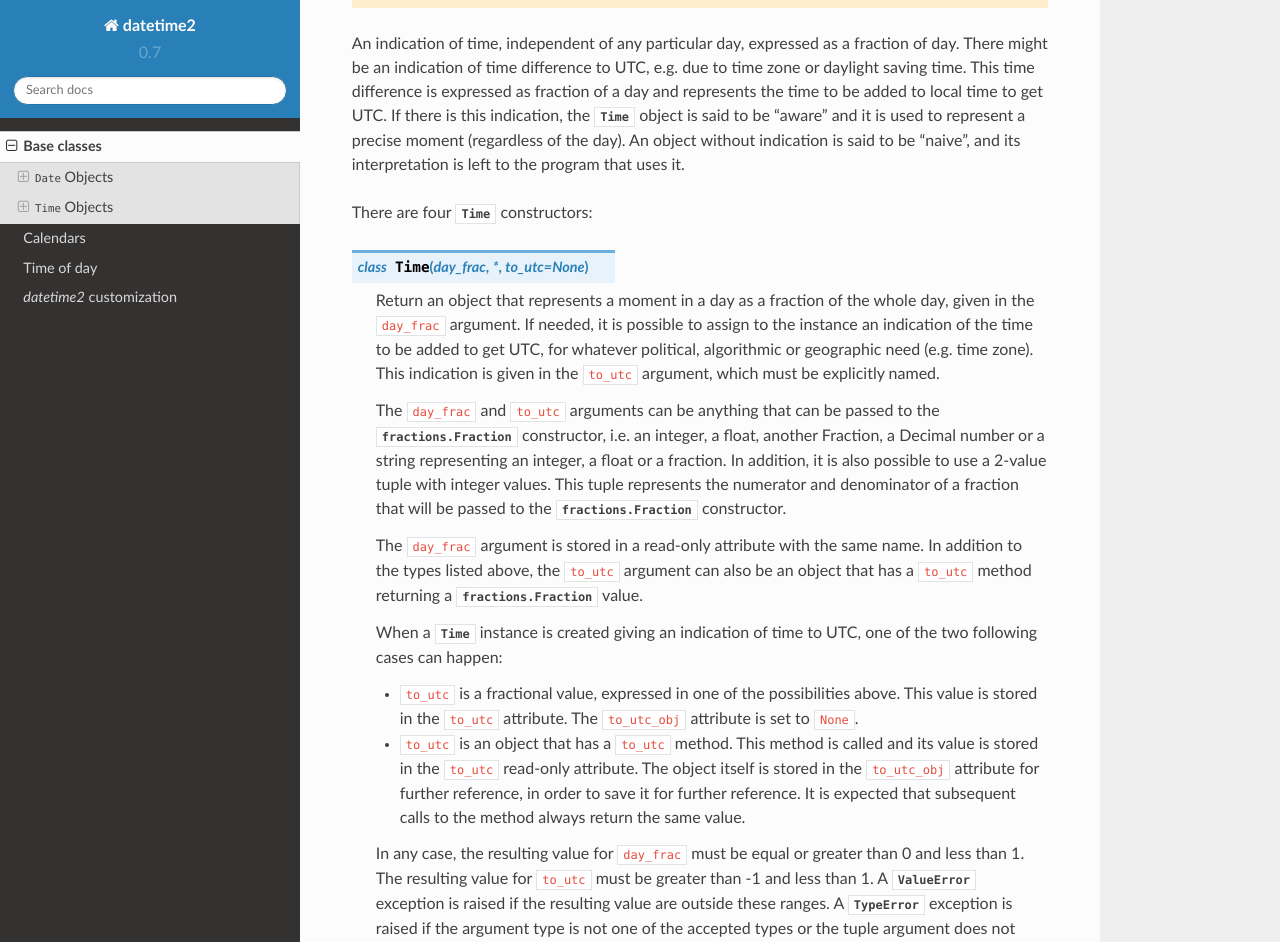
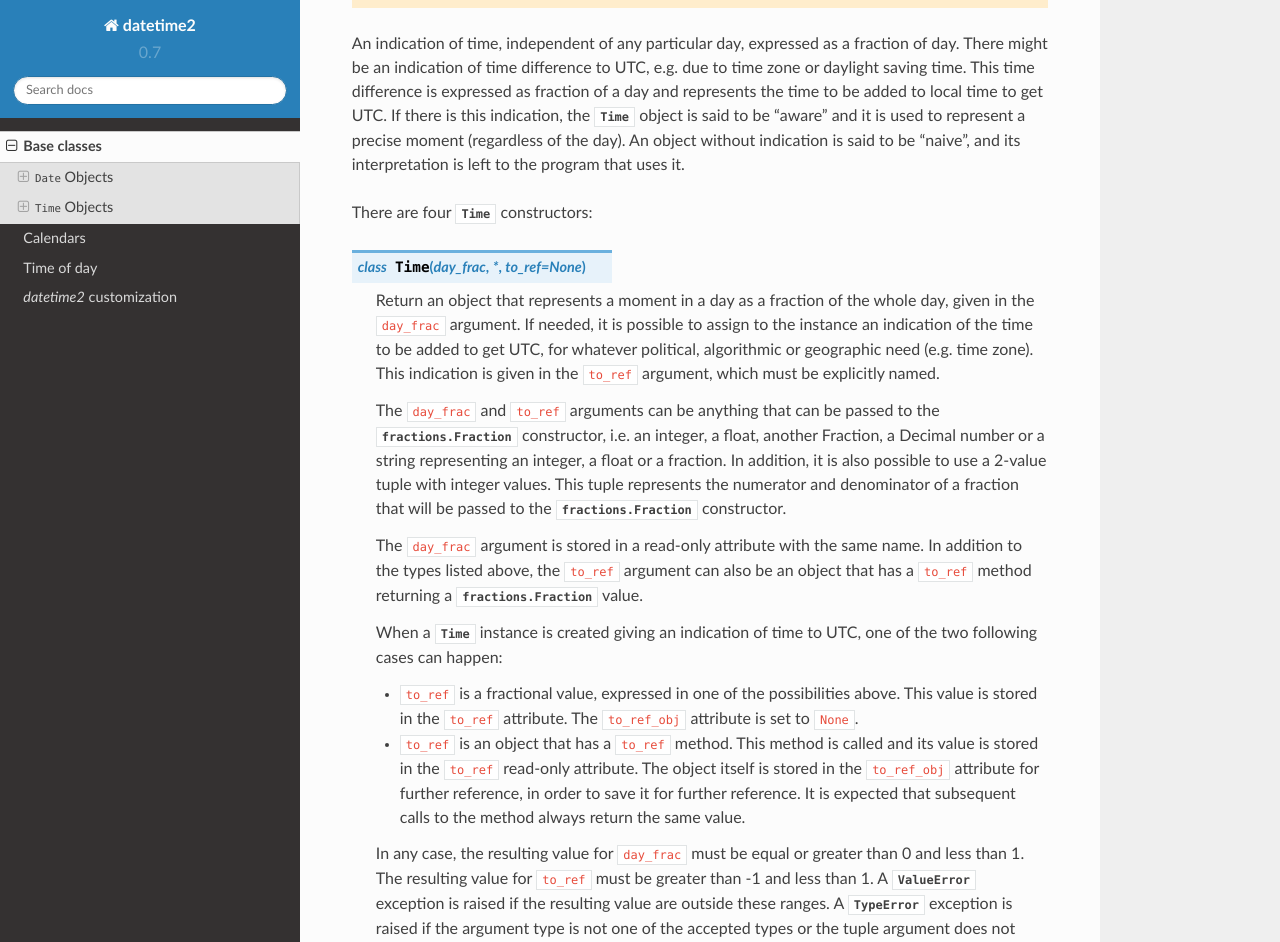
Before and after one commit to fricciardi/datetime2, a Sphinx documentation site: the page built from docs/base_classes.rst, in a window 1280 px wide and 1400 px high, scrolled down 2194 px. Shown: the top 942 px of the window. Built offline with Sphinx 7.4.7 and the Read the Docs theme 2.0.0, drawn with Linux system fonts in a browser that asks for light colours; some of the changed text lies outside the part shown.

Commit message:
Changed to_utc argument to to_ref

```diff
--- a/docs/base_classes.rst
+++ b/docs/base_classes.rst
@@ -150,16 +150,16 @@ program that uses it.
 
 There are four :class:`Time` constructors:
 
-.. class:: Time(day_frac, *, to_utc=None)
+.. class:: Time(day_frac, *, to_ref=None)
 
    Return an object that represents a moment in a day as a fraction of the
    whole day, given in the ``day_frac`` argument. If needed, it is possible
    to assign to the instance an indication of the time to be added to get UTC,
    for whatever political, algorithmic or geographic need (e.g. time zone).
-   This indication is given in the ``to_utc`` argument, which must be
+   This indication is given in the ``to_ref`` argument, which must be
    explicitly named.
 
-   The ``day_frac`` and ``to_utc`` arguments can be anything that can
+   The ``day_frac`` and ``to_ref`` arguments can be anything that can
    be passed to the :class:`fractions.Fraction` constructor, i.e. an integer, a
    float, another Fraction, a Decimal number or a string representing an
    integer, a float or a fraction. In addition, it is also possible to use a
@@ -168,40 +168,40 @@ There are four :class:`Time` constructors:
    :class:`fractions.Fraction` constructor.
 
    The ``day_frac`` argument is stored in a read-only attribute with the same
-   name. In addition to the types listed above, the ``to_utc`` argument
-   can also be an object that has a ``to_utc`` method returning a
+   name. In addition to the types listed above, the ``to_ref`` argument
+   can also be an object that has a ``to_ref`` method returning a
    :class:`fractions.Fraction` value.
 
    When a :class:`Time` instance is created giving an indication of time to
    UTC, one of the two following cases can happen:
 
-   - ``to_utc`` is a fractional value, expressed in one of the
-     possibilities above. This value is stored in the ``to_utc`` attribute. The
-     ``to_utc_obj`` attribute is set to ``None``.
+   - ``to_ref`` is a fractional value, expressed in one of the
+     possibilities above. This value is stored in the ``to_ref`` attribute. The
+     ``to_ref_obj`` attribute is set to ``None``.
 
-   - ``to_utc`` is an object that has a ``to_utc`` method. This
-     method is called and its value is stored in the ``to_utc`` read-only
-     attribute. The object itself is stored in the ``to_utc_obj`` attribute for
+   - ``to_ref`` is an object that has a ``to_ref`` method. This
+     method is called and its value is stored in the ``to_ref`` read-only
+     attribute. The object itself is stored in the ``to_ref_obj`` attribute for
      further reference, in order to save it for further reference. It is
      expected that subsequent calls to the method always return the same value.
 
    In any case, the resulting value for ``day_frac`` must be equal or greater
-   than 0 and less than 1. The resulting value for ``to_utc`` must be greater
+   than 0 and less than 1. The resulting value for ``to_ref`` must be greater
    than -1 and less than 1. A :exc:`ValueError` exception is raised if the
    resulting value are outside these ranges. A :exc:`TypeError` exception is
    raised if the argument type is not one of the accepted types or the tuple
    argument does not have two values. A :exc:`ZeroDivisionError` exception is
    raised if the second value (denominator) of a tuple argument is 0.
 
-.. classmethod:: Time.now(to_utc = None)
+.. classmethod:: Time.now(to_ref = None)
 
    Return an aware :class:`Time` object that represents the current time.
    Without argument, the time represented in ``day_frac`` will be local
-   standard time, ``to_utc`` will be set to the difference between UTC and
-   local standard time, and ``to_utc_obj`` will be set to ``None``.
+   standard time, ``to_ref`` will be set to the difference between UTC and
+   local standard time, and ``to_ref_obj`` will be set to ``None``.
 
-   If ``to_utc`` is given, the returned object will be the current time
-   at the given time difference from UTC. ``to_utc`` will be treated as
+   If ``to_ref`` is given, the returned object will be the current time
+   at the given time difference from UTC. ``to_ref`` will be treated as
    in the default constructor.
 
 .. classmethod:: Time.localnow()
@@ -216,7 +216,7 @@ There are four :class:`Time` constructors:
 
 
 :class:`Time` instances are immutable, so they can be used as dictionary keys.
-They can also be pickled (provided the ``to_utc_obj`` attribute is a pickable
+They can also be pickled (provided the ``to_ref_obj`` attribute is a pickable
 object) and unpickled. In boolean contexts, all :class:`Time` instances are
 considered to be true.
 
@@ -228,15 +228,15 @@ considered to be true.
    A Python :class:`fractions.Fraction` that represents the part of the day
    after midnight. The value is given as a fraction of a day.
 
-.. attribute:: Time.to_utc
+.. attribute:: Time.to_ref
 
    If not ``None``, this attribute is a Python :class:`fractions.Fraction` that
    represents the fraction of a day that must be added to current time to get
    UTC. The value is given as a fraction of a day.
 
-.. attribute:: Time.to_utc_obj
+.. attribute:: Time.to_ref_obj
 
-   This attribute is used to store the object passed as ``to_utc`` in any
+   This attribute is used to store the object passed as ``to_ref`` in any
    of the relevant constructors. This object does not contribute to the
    semantics of the :class:`Time` object.
 
@@ -254,21 +254,21 @@ considered to be true.
    >>> t1 = Time((4, 12))
    >>> print(t1)
    1/3 of a day
-   >>> t2 = Time((3, 24), to_utc=(-4, 24))
+   >>> t2 = Time((3, 24), to_ref=(-4, 24))
    >>> print(t2)
    1/8 of a day, -1/6 of a day to UTC
 
-.. method:: time.relocate(new_to_utc)
+.. method:: time.relocate(new_to_ref)
 
    Applicable only to aware instances, return another :class:`Time` instance
    that identifies the same moment, but at a different time distance from UTC.
-   The ``new_to_utc`` argument has the same meaning as in the default
+   The ``new_to_ref`` argument has the same meaning as in the default
    creator. If called on a naive instance, a :exc:`TypeError` exception
    is raised. Example:
 
 .. doctest::
 
-   >>> t1 = Time(0.25, to_utc=-0.5)
+   >>> t1 = Time(0.25, to_ref=-0.5)
    >>> print(t1)
    1/4 of a day, -1/2 of a day to UTC
    >>> t2 = t1.relocate(0.25)
@@ -318,7 +318,7 @@ Notes:
    If overflow or underflow occur, the full day part will be truncated so that
    only the fractional part will remain. Naivety is preserved: if ``time1``
    has a correction, this will be copied to ``time2``, including, if populated,
-   the ``to_utc_obj`` object.
+   the ``to_ref_obj`` object.
 
 (2)
    If *timedelta* is negative, ``time2`` will be before ``time1``.
```
